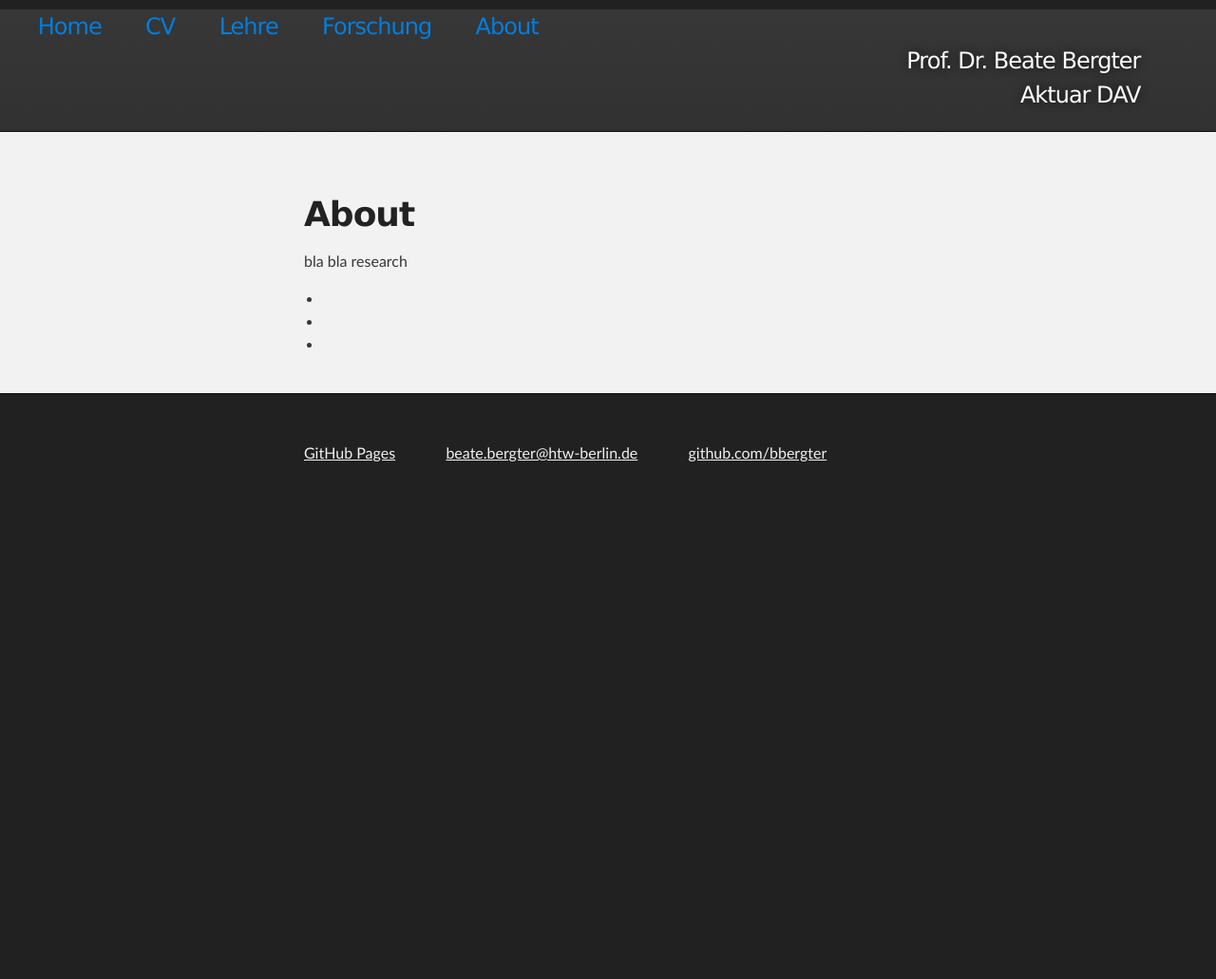
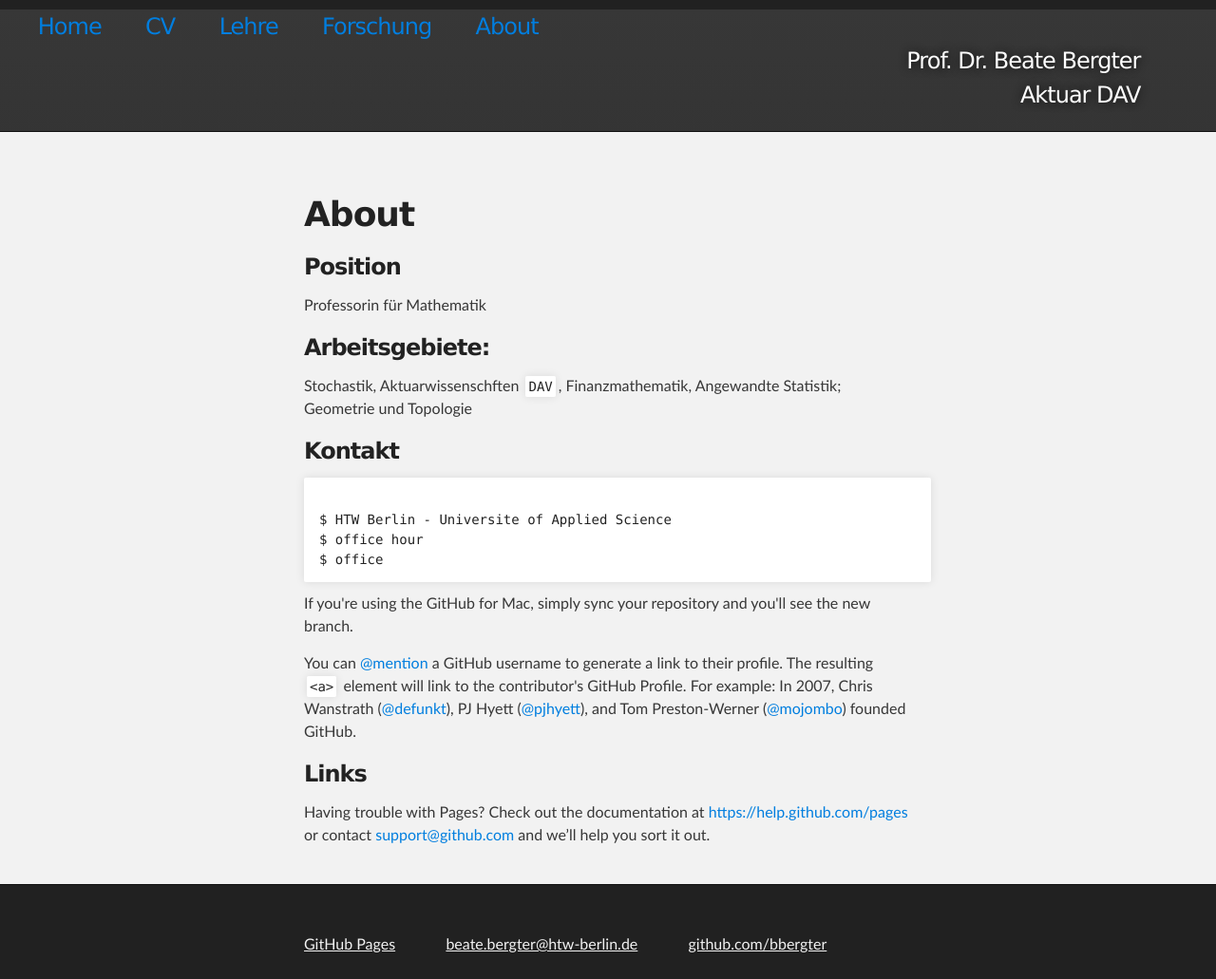
Before and after one commit to bbergter/bbergter, a Jekyll site: the page built from about/index.html, in a window 1280 px wide. Shown: the whole page at 95% size. Built offline with Jekyll 4.4.1, drawn with Linux system fonts in a browser that asks for light colours; before the commit the page ends 900 px from its top, so only the background shows below that.

Commit message:
Update index.html

```diff
--- a/about/index.html
+++ b/about/index.html
@@ -4,11 +4,32 @@ title: About
 ---
 
 		<div class="about">
-			<h1>About</h1>
-			<p>bla bla research</p>
-			<ul>
-				<li><a TwitterHandle</a></li>
-				<li><a Your Departmental Webpage</a></li>
-				<li><a Another site you want to link to</a></li>
-			</ul>
+		<h1>About</h1>
+
+
+
+   <h3>Position</h3>
+<p>Professorin für Mathematik</p>
+
+<h3>Arbeitsgebiete:</h3>
+
+<p>Stochastik, Aktuarwissenschften <code>DAV</code>, Finanzmathematik, Angewandte Statistik; Geometrie und Topologie</p>
+
+<h3>Kontakt</h3>
+<pre><code>
+$ HTW Berlin - Universite of Applied Science
+$ office hour
+$ office
+</code></pre>
+
+<p>If you're using the GitHub for Mac, simply sync your repository and you'll see the new branch.</p>
+<p>You can <a href="https://github.com/blog/821" class="user-mention">@mention</a> a GitHub username to generate a link to their profile. The resulting <code>&lt;a&gt;</code> element will link to the contributor's GitHub Profile. For example: In 2007, Chris Wanstrath (<a href="https://github.com/defunkt" class="user-mention">@defunkt</a>), PJ Hyett (<a href="https://github.com/pjhyett" class="user-mention">@pjhyett</a>), and Tom Preston-Werner (<a href="https://github.com/mojombo" class="user-mention">@mojombo</a>) founded GitHub.</p>
+
+<h3>
+<a id="links" class="anchor" href="#links" aria-hidden="true"><span class="octicon octicon-link"></span></a>Links</h3>
+
+<p>Having trouble with Pages? Check out the documentation at <a href="https://help.github.com/pages">https://help.github.com/pages</a> or contact <a href="mailto:support@github.com">support@github.com</a> and we’ll help you sort it out.</p>
+
+
+
 		</div>
```
